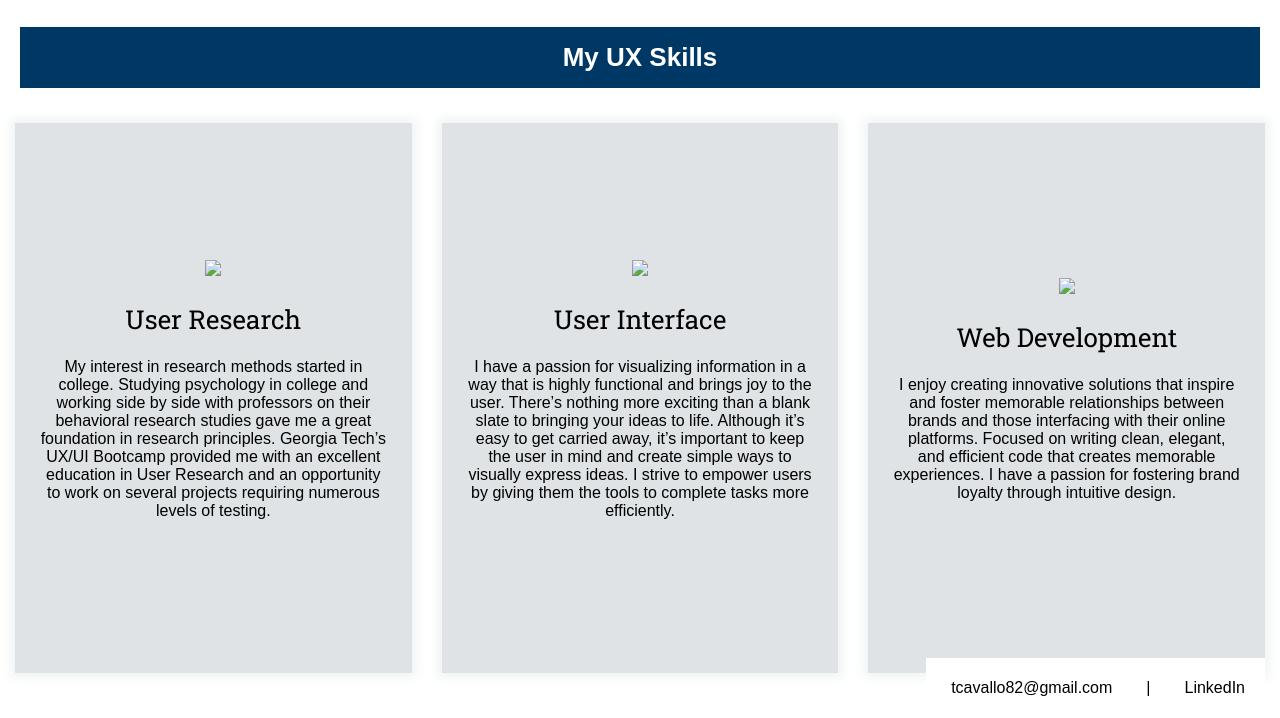
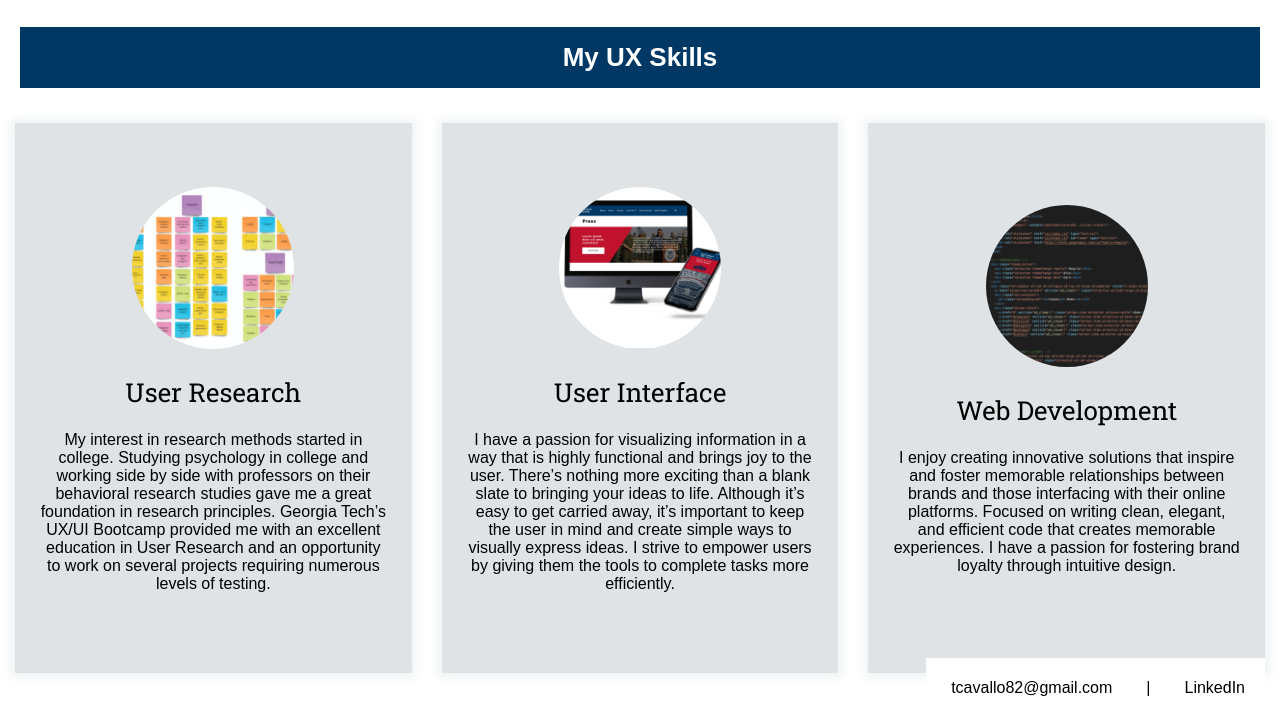
Before and after one commit to tcavallo82/UX_UI_HW_18, a plain HTML site: page index2.html in a window 1280 px wide. Shown: the part 82-800 px from the top of the page. Drawn offline with Linux system fonts and the light colour scheme; a web font is replaced by a local one.

Commit message:
Update index2.html

```diff
--- a/index2.html
+++ b/index2.html
@@ -24,7 +24,7 @@
         </section>
         <section id="mySkills">
             <div class="skillBlock">
-                <img class="circlePic" src="./UX_UI_HW_18/research.png">
+                <img class="circlePic" src="./images/research.png">
                 <h1>User Research</h1>
                 <p>
                     My interest in research methods started in college. Studying psychology in college and working
@@ -34,7 +34,7 @@
                 </p>
             </div>
             <div class="skillBlock">
-                <img class="circlePic" src="./UX_UI_HW_18/UI.png">
+                <img class="circlePic" src="./images/UI.png">
                 <h1>User Interface</h1>
                 <p>
                     I have a passion for visualizing information in a way that is highly functional and brings
@@ -45,7 +45,7 @@
                 </p>
             </div>
             <div class="skillBlock">
-                <img class="circlePic" src="./UX_UI_HW_18/coding.png">
+                <img class="circlePic" src="./images/coding.png">
                 <h1>Web Development</h1>
                 <p>
                     I enjoy creating innovative solutions that inspire and foster memorable relationships between brands
```
